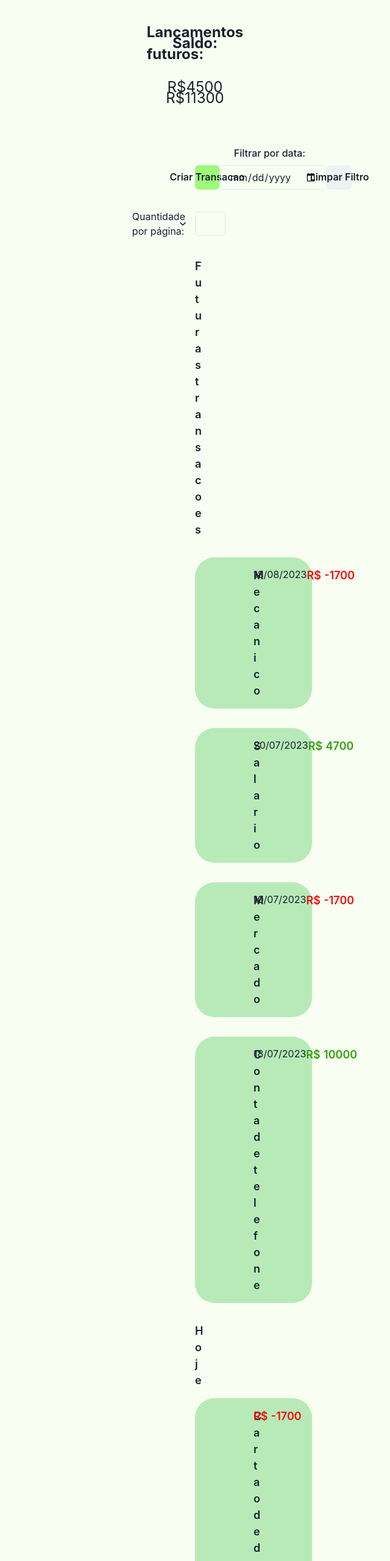
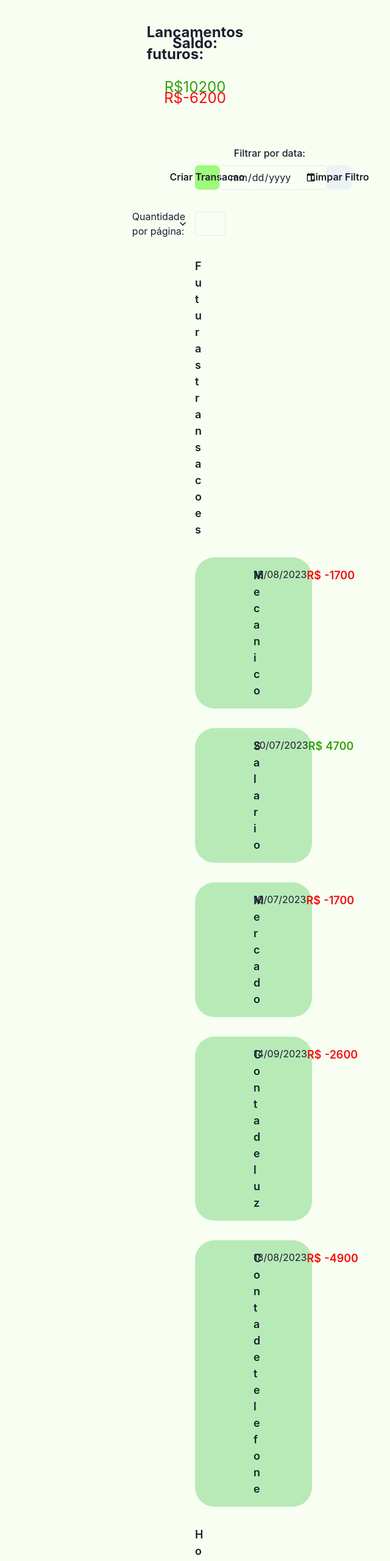
Before and after one commit to arturwatana/finances4u, a React (Vite) app: page /transactions in a window 1280 px wide. Shown: the part 200-2760 px from the top of the page at 61% size, without its empty margins (640-1280 px from the left). Built offline with nearby package versions, Linux system fonts and the light colour scheme.

Commit message:
fix: total values

```diff
--- a/src/Components/Layout/MainSection.tsx
+++ b/src/Components/Layout/MainSection.tsx
@@ -1,5 +1,6 @@
 import { Box, Button, Flex, Img, Text } from "@chakra-ui/react";
 import mainImg from "../../assets/undraw_personal_finance_re_ie6k (1).svg";
+import { Link } from "react-router-dom";
 
 export default function MainSection() {
   return (
@@ -26,7 +27,7 @@ export default function MainSection() {
             fontSize={"17px"}
             _hover={{ opacity: "0.7" }}
           >
-            Registre-se
+            <Link to="/register">Registre-se</Link>
           </Button>
           <Button w="9em" fontSize={"17px"}>
             Saiba mais
--- a/src/pages/Transactions.tsx
+++ b/src/pages/Transactions.tsx
@@ -43,11 +43,10 @@ export default function Transactions() {
     { name: "Mecanico", value: -1700, date: "18/08/2023" },
     { name: "Salario", value: 4700, date: "20/07/2023" },
     { name: "Mercado", value: -1700, date: "10/07/2023" },
-    { name: "Cartao de debito", value: -1700, date: "30/06/2023" },
-    { name: "Cartao de crédito", value: -1700, date: "17/05/2023" },
-    { name: "Conta de luz", value: -1700, date: "14/05/2023" },
-    { name: "Conta de telefone", value: -1700, date: "18/05/2023" },
-    { name: "Conta de telefone", value: 10000, date: "18/07/2023" },
+    { name: "Cartao de debito", value: -1500, date: "30/06/2023" },
+    { name: "Cartao de crédito", value: 11700, date: "17/05/2023" },
+    { name: "Conta de luz", value: -2600, date: "14/09/2023" },
+    { name: "Conta de telefone", value: -4900, date: "18/08/2023" },
   ];
 
   const futureTransactions = transactionsArray.filter((transaction) => {
@@ -57,6 +56,20 @@ export default function Transactions() {
       return transaction;
     }
   });
+
+  const futureValue = futureTransactions.reduce((prev, next) => {
+    return prev + next.value;
+  }, 0);
+
+  const transactionsValue = transactionsArray.reduce((prev, next) => {
+    const futureTransaction = futureTransactions.find(
+      (transaction) => transaction === next
+    );
+    if (!futureTransaction) {
+      return prev + next.value;
+    }
+    return prev;
+  }, 0);
 
   useEffect(() => {
     const filterTransactions = transactionsArray.filter(
@@ -78,20 +91,16 @@ export default function Transactions() {
         >
           <InfoBox>
             <Text fontWeight={"bold"}>Lancamentos futuros:</Text>
-            <Text>
+            <Text color={futureValue > 0 ? "#32A10B" : "#F60D0D"}>
               R$
-              {futureTransactions.reduce((prev, next) => {
-                return prev + next.value;
-              }, 0)}
+              {futureValue}
             </Text>
           </InfoBox>
           <InfoBox>
             <Text fontWeight={"bold"}> Saldo:</Text>
-            <Text>
+            <Text color={transactionsValue > 0 ? "#32A10B" : "#F60D0D"}>
               R$
-              {transactionsArray.reduce((prev, next) => {
-                return prev + next.value;
-              }, 0)}
+              {transactionsValue}
             </Text>
           </InfoBox>
         </Flex>
```
